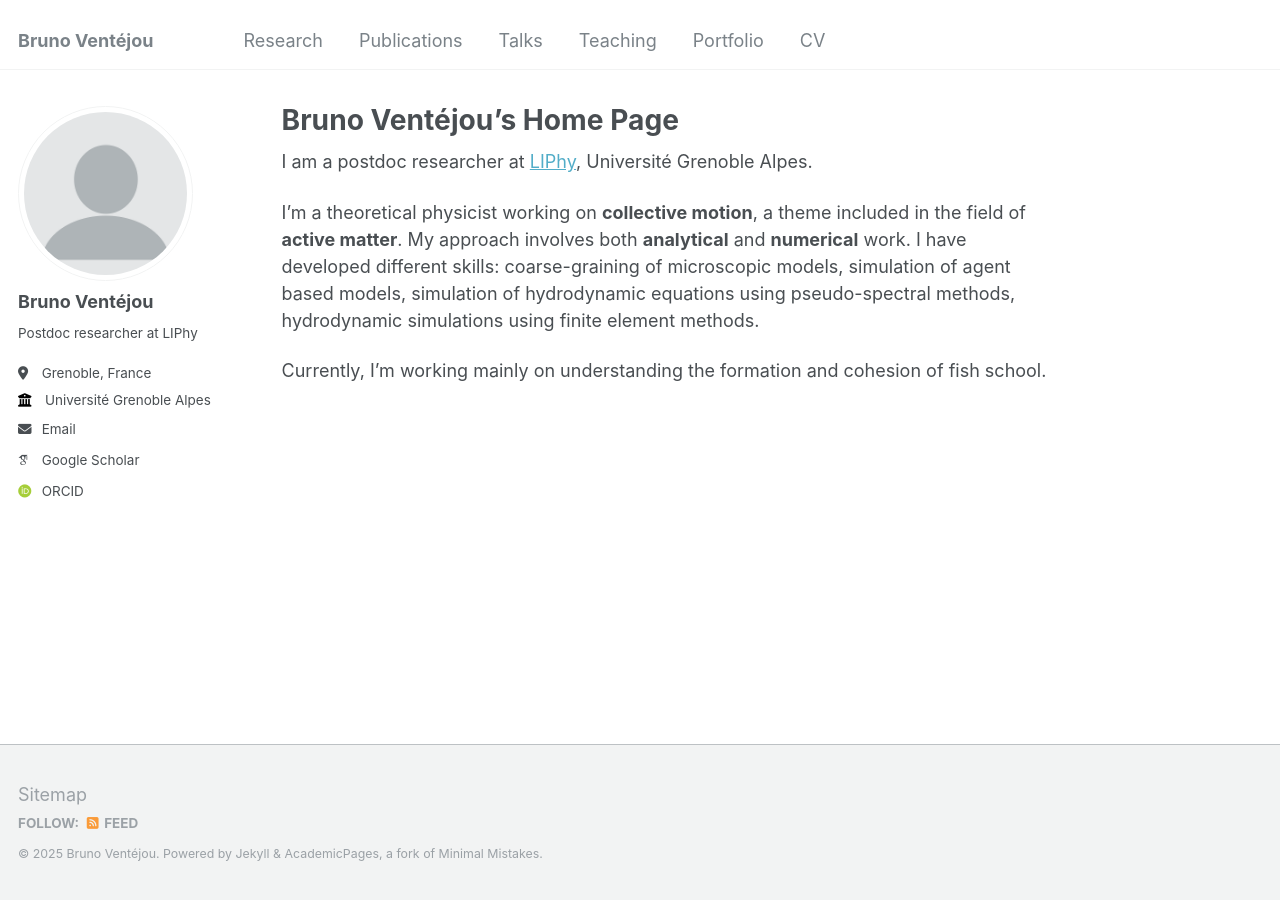
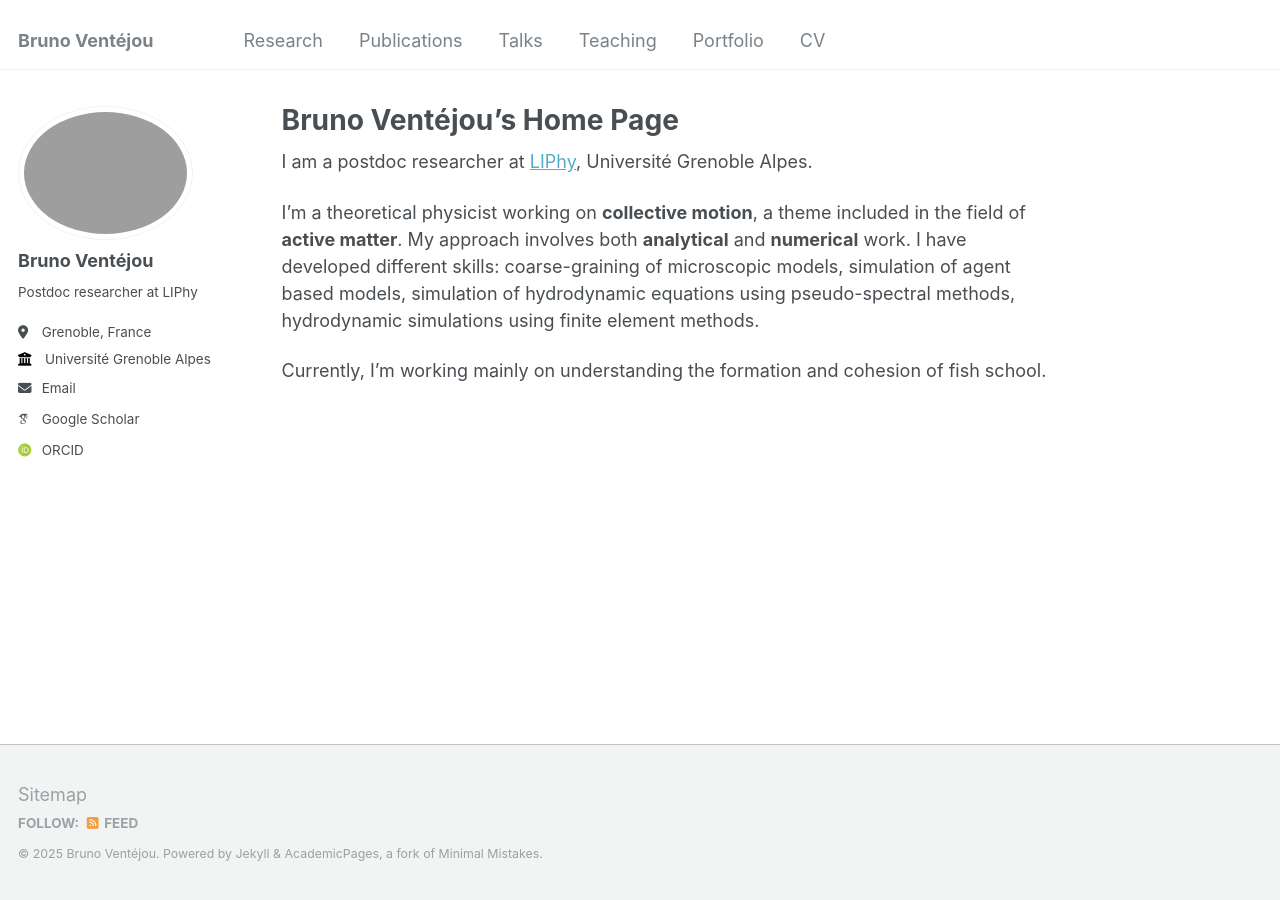
Before and after one commit to BrunoVentejou/brunoventejou.github.io, a Jekyll site: the page built from _pages/about.md, in a window 1280 px wide. Built offline with Jekyll 4.4.1, drawn with Linux system fonts in a browser that asks for light colours; some web fonts are replaced.

Commit message:
Add a picture.

```diff
--- a/_config.yml
+++ b/_config.yml
@@ -21,7 +21,7 @@ repository               : "brunoventejou/brunoventejou.github.io"
 #               Additional customization can be done by editing /_includes/author-profile.html
 author:
   # Biographic information
-  avatar           : "profile.png"
+  avatar           : "BrunoPhoto.png"
   name             : "Bruno Ventéjou"
   pronouns         : # example: "she/her"
   bio              : "Postdoc researcher at LIPhy"
```
